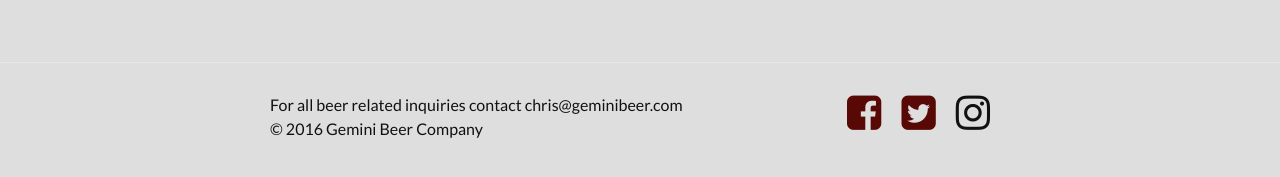
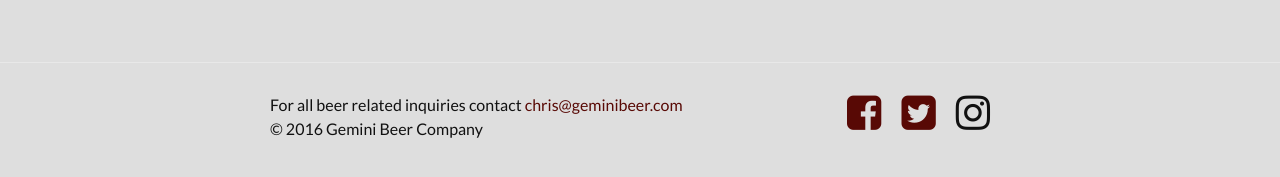
Before and after one commit to emddutton/static_playground, a Jekyll site: the page built from about.md, in a window 1280 px wide. Shown: the part 184-361 px from the top of the page. Built offline with Jekyll 4.4.1, drawn with Linux system fonts in a browser that asks for light colours; nearby versions of some CDN libraries.

Commit message:
little link stuff

```diff
--- a/_includes/footer.html
+++ b/_includes/footer.html
@@ -34,13 +34,13 @@
     </div> -->
 
     <div class="contactinfo">
-        <p>For all beer related inquiries contact {{site.email}}
+        <p>For all beer related inquiries contact <a href="mailto:{{site.email}}" >{{site.email}} </a>
         <p>&#xA9; 2016 {{ site.title }}
       </div>
 
       <ul class="socialicons">
-        <li><a href="https://www.facebook.com/GeminiBeerCompany/"><i class="fa fa-facebook-square"></i></a></li>
-        <li><a href="https://twitter.com/GeminiiBeerCo"><i class="fa fa-twitter-square"></i></a></li>
+        <li><a href="https://www.facebook.com/GeminiBeerCompany/" target="_blank"><i class="fa fa-facebook-square"></i></a></li>
+        <li><a href="https://twitter.com/GeminiiBeerCo" target="_blank"><i class="fa fa-twitter-square"></i></a></li>
         <li><i class="fa fa-instagram"></i></li>
       </ul>
 
--- a/_sass/_home.scss
+++ b/_sass/_home.scss
@@ -27,8 +27,8 @@
 	position: relative;
 	.arrow {
 		position: absolute;
-		top: 25px;
-		left: 150px;
+		top: 0;
+		left: 200px;
 		img {
 			width: 225px;
 		}
@@ -46,6 +46,7 @@
 		font-size: 1.8em;
 		position: relative;
         top: 50%;
+        margin-top: .5em;
         transform: translateY(100%);
 	}
 }
--- a/index.html
+++ b/index.html
@@ -13,7 +13,7 @@ class: home
   <div class="wrapper">
       <div class="lineup">
         <div class="arrow"><img src="/images/arrow.png"></div>
-        <div class="bottles"><img src="/images/bottles.png"></div>
+        <div class="bottles"><img src="/images/bottles.jpg"></div>
         <span>This is our lineup right now but we're just getting started. Stay tuned for more!</span>
       </div>
   </div>
```
